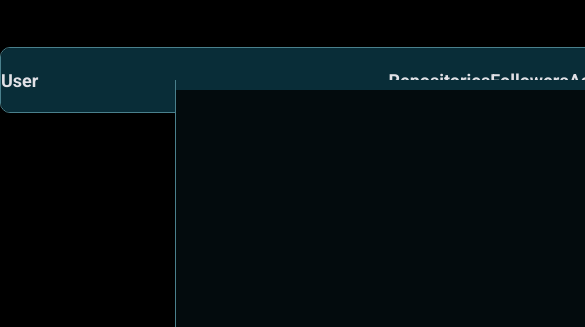
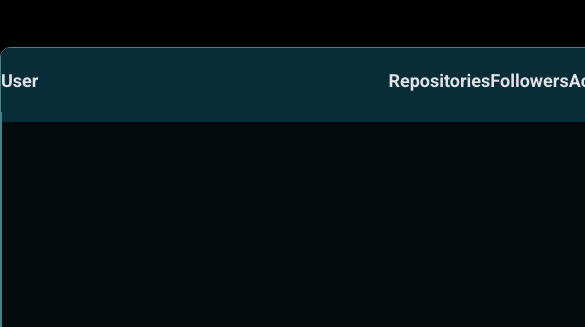
Before and after one commit to Toddynh0BR/Github-Favorites, a plain HTML site: page index.html in a window 390 px wide. Shown: the part 125-452 px from the top of the page, 585 px wide, since content can reach past the window. Drawn offline with Linux system fonts and the light colour scheme.

Commit message:
Correção de responsividade

```diff
--- a/index.css
+++ b/index.css
@@ -212,6 +212,10 @@ td.action p:hover{
     max-height: 62rem;
     overflow: hidden;
     overflow-y: auto;
+
+    flex-direction: column;
+    align-items: center;
+    display: flex;
 }
 
 
@@ -230,7 +234,7 @@ background-color: none;
 
 
 .none {
- width: 100.1rem;
+ width: 100%;
  height: 62rem;
  border-radius: 0 0 .8rem .8rem;
  border-top: 10px solid var(--color-TH-Header);
@@ -245,13 +249,12 @@ background-color: none;
  font-size: 2rem;
 }
 .c {
-position: absolute;
-top: 20.5rem;
-left: 17.5rem;
+
 z-index: 2;
 border: 1px solid var(--color-TH-Border);
 border-top: none;
-max-width: fit-content;
+
+width: 100%;
 border-radius: 0 0 1rem 1rem;
 }
 .star {
--- a/index.html
+++ b/index.html
@@ -12,6 +12,7 @@
     <link href="https://fonts.googleapis.com/css2?family=Roboto+Mono:ital,wght@0,100..700;1,100..700&family=Roboto:wght@400;700&family=Space+Grotesk:wght@300..700&display=swap"
           rel="stylesheet">
 
+    <link rel="icon" href="assets/Estrela.svg">
     <link rel="stylesheet" href="index.css">
     <script type="module" src="index.js" defer></script>
 
```
